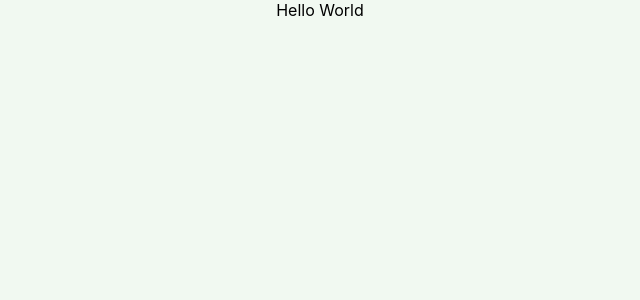
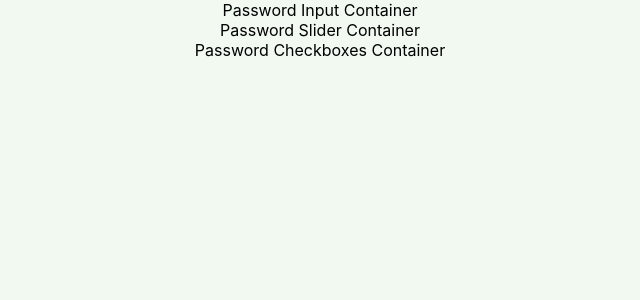
Before and after one commit to jcsmileyjr/pwd-generator, a React (Create React App) app: page / in a window 1280 px wide. Shown: the top 300 px of the page, without its empty margins (320-960 px from the left). Built offline with nearby package versions, Linux system fonts and the light colour scheme.

Commit message:
Setup the general layout

```diff
--- a/src/App.js
+++ b/src/App.js
@@ -1,4 +1,4 @@
-import './App.css';
+import "./App.css";
 
 /** TODO
  * Setup the background color - DONE
@@ -18,9 +18,17 @@ import './App.css';
  */
 function App() {
   return (
-    <div className="App">
-      Hello World
-    </div>
+    <main className="App">
+      <div className="passwordInput--container">
+        Password Input Container
+      </div>
+      <div className="passwordSlider--container">
+        Password Slider Container
+      </div>
+      <div className="passwordCheckboxs--container">
+        Password Checkboxes Container
+      </div>
+    </main>
   );
 }
 
```
